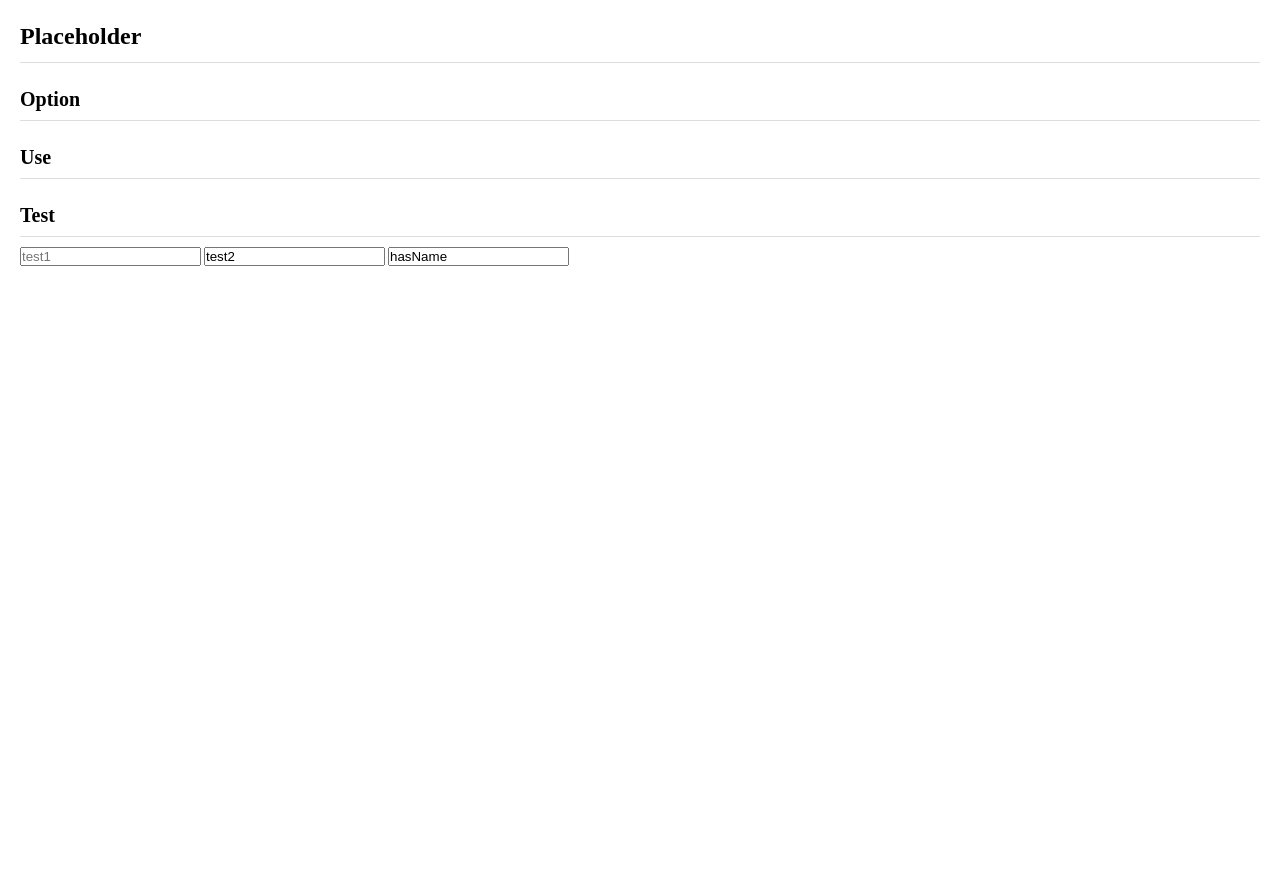
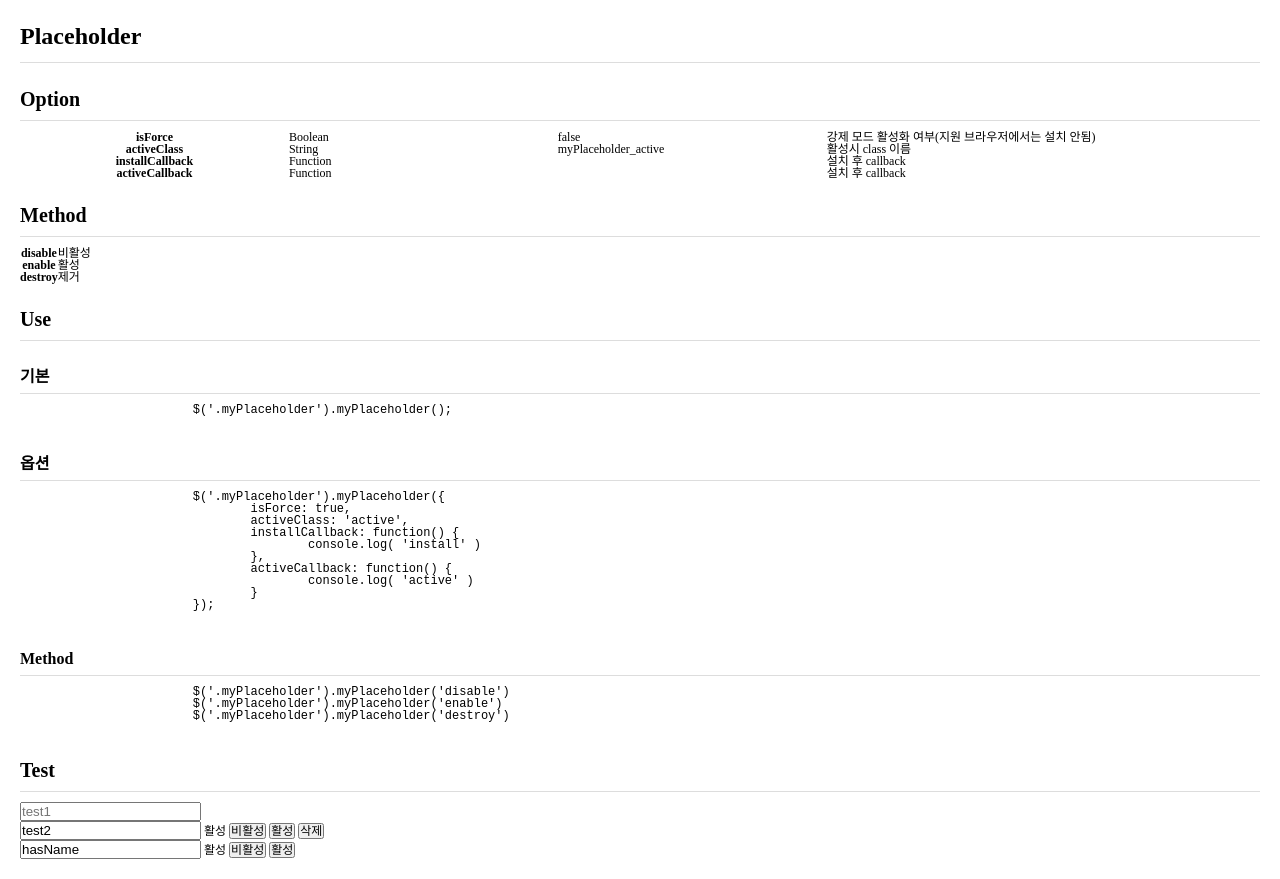
Before and after one commit to kkh975/myTemplate, a plain HTML site: page placeholder.html in a window 1280 px wide. Before the commit the page ends 800 px from the top, so only its background shows below. Drawn offline with nearby package versions, Linux system fonts and the light colour scheme.

Commit message:
placeholder method 추가

```diff
--- a/placeholder.html
+++ b/placeholder.html
@@ -20,14 +20,15 @@
 
 
 	<script type="text/javascript">
-		$.fn.myPlaceholder = function( _option ){
+		(function ( $ ) {
 			var isSupportBrower = (function(){
 				var test = document.createElement('input');
 				return 'placeholder' in test
 			})()
 
-			return this.each( function(){
-				var $this = $( this ),
+			function myPlaceholder( element, _option ){
+				var that = this,
+					$this = $( element ),
 					initTxt = $this.attr('placeholder')
 
 				var option = $.extend({
@@ -56,79 +57,247 @@
 					}
 				}
 
+				function enable() {
 					$this
-					.on('focus', function(e){
+						.on('focus.myPlaceholder', function(e){
 							if ($this.val() == initTxt) {
 								$this.val('');
 							}
 
 							$this.removeClass( option.activeClass )
 						})
-					.on('blur', function(e){
+						.on('blur.myPlaceholder', function(e){
 							activeCheck()
 
 							// 설치 후 콜백
 							if (typeof(option.activeCallback) == 'function') {
 								option.activeCallback()
 							}
-					});
+						})
+
+					activeCheck()
+				}
+
+				function disable() {
+					$this.off('focus.myPlaceholder')
+					$this.off('blur.myPlaceholder')
+				}
+
+				function destroy() {
+					$.removeData($this.get(0));
+					$this.off('focus.myPlaceholder')
+					$this.off('blur.myPlaceholder')
+					$this.removeClass( option.activeClass )
+				}
 
 				// 초기화
+				enable()
 				$this.attr('placeholder', '');
-				activeCheck()
 
 				// 설치 후 콜백
 				if (typeof(option.installCallback) == 'function') {
 					option.installCallback()
 				}
+
+				return {
+					enable: enable,
+					disable: disable,
+					destroy: destroy
+				}
+			}
+
+			$.fn.myPlaceholder = function( _option ){
+				return this.each( function(){
+					if ( typeof(_option) == 'string' && $.data( this, "myPlaceholder" ) ){
+						if ( _option == 'enable' ){
+							$.data( this, "myPlaceholder").enable();
+						} else if ( _option == 'disable' ){
+							$.data( this, "myPlaceholder").disable();
+						} else if ( _option == 'destroy' ){
+							$.data( this, "myPlaceholder").destroy();
+						}
+					} else if ( !$.data( this, "myPlaceholder" ) ){
+						$.data( this, "myPlaceholder", new myPlaceholder( this, _option ) );
+					}
 				})
 			}
+		})( jQuery, window, document );
 	</script>
 
 
 	<h2 class="guide_h2">Option</h2>
-	<div class="guide_option">
+	<div class="guide_table">
+		<table>
+			<colgroup>
+				<col style="width:25%">
+				<col style="width:25%">
+				<col style="width:25%">
+				<col style="width:25%">
+			</colgroup>
+			<tbody>
+				<tr>
+					<th scope="row">isForce</th>
+					<td>Boolean</td>
+					<td>false</td>
+					<td>강제 모드 활성화 여부(지원 브라우저에서는 설치 안됨)</td>
+				</tr>
+				<tr>
+					<th scope="row">activeClass</th>
+					<td>String</td>
+					<td>myPlaceholder_active</td>
+					<td>활성시 class 이름</td>
+				</tr>
+				<tr>
+					<th scope="row">installCallback</th>
+					<td>Function</td>
+					<td></td>
+					<td>설치 후 callback</td>
+				</tr>
+				<tr>
+					<th scope="row">activeCallback</th>
+					<td>Function</td>
+					<td></td>
+					<td>설치 후 callback</td>
+				</tr>
+			</tbody>
+		</table>
+	</div>
+
+
+	<h2 class="guide_h2">Method</h2>
+	<div class="guide_table">
+		<table>
+			<colgroup>
+				<col style="width:50%">
+				<col style="width:50%">
+			</colgroup>
+			<tbody>
+				<tr>
+					<th scope="row">disable</th>
+					<td>비활성</td>
+				</tr>
+				<tr>
+					<th scope="row">enable</th>
+					<td>활성</td>
+				</tr>
+				<tr>
+					<th scope="row">destroy</th>
+					<td>제거</td>
+				</tr>
+			</tbody>
+		</table>
 	</div>
 
 
 	<h2 class="guide_h2">Use</h2>
 	<div class="guide_option">
+		<h3 class="guide_h3">기본</h3>
+		<pre>
+			$('.myPlaceholder').myPlaceholder();
+		</pre>
+
+		<h3 class="guide_h3">옵션</h3>
+		<pre>
+			$('.myPlaceholder').myPlaceholder({
+				isForce: true,
+				activeClass: 'active',
+				installCallback: function() {
+					console.log( 'install' )
+				},
+				activeCallback: function() {
+					console.log( 'active' )
+				}
+			});
+		</pre>
+
+		<h3 class="guide_h3">Method</h3>
+		<pre>
+			$('.myPlaceholder').myPlaceholder('disable')
+			$('.myPlaceholder').myPlaceholder('enable')
+			$('.myPlaceholder').myPlaceholder('destroy')
+		</pre>
 	</div>
 
 
 	<h2 class="guide_h2">Test</h2>
 	<div class="guide_test">
-
+		<p>
 			<input type="text" name="" class="myPlaceholder1" placeholder="test1">
+		</p>
+		<p>
 			<input type="text" name="" class="myPlaceholder2" placeholder="test2">
+			<span class="myPlaceholder2_status">활성</span>
+			<button type="button" class="myPlaceholder2_disable">비활성</button>
+			<button type="button" class="myPlaceholder2_enable">활성</button>
+			<button type="button" class="myPlaceholder2_destroy">삭제</button>
+		</p>
+		<p>
 			<input type="text" name="" value="hasName" class="myPlaceholder3" placeholder="test3">
+			<span class="myPlaceholder3_status">활성</span>
+			<button type="button" class="myPlaceholder3_disable">비활성</button>
+			<button type="button" class="myPlaceholder3_enable">활성</button>
+		</p>
 
 	</div>
 
 	<script type="text/javascript">
 		$('.myPlaceholder1').myPlaceholder({
 			installCallback: function() {
-				console.log( 'install' )
+				console.log( 'install 1' )
 			}
 		})
+
 		$('.myPlaceholder2').myPlaceholder({
 			isForce: true,
 			installCallback: function() {
-				console.log( 'install' )
+				console.log( 'install 2' )
 			},
 			activeCallback: function() {
-				console.log( 'active' )
+				console.log( 'active 2' )
 			}
-		})
+		});
+
 		$('.myPlaceholder3').myPlaceholder({
 			isForce: true,
 			installCallback: function() {
-				console.log( 'install' )
+				console.log( 'install 3' )
 			},
 			activeCallback: function() {
-				console.log( 'active' )
+				console.log( 'active 3' )
 			}
-		})
+		});
+
+		$('.myPlaceholder2').on('focus', function(){ console.log('solo focus') })
+		$('.myPlaceholder2').on('blur', function(){ console.log('solo blur') })
+
+		$('.myPlaceholder2_disable').on('click', function(){
+			$('.myPlaceholder2').myPlaceholder('disable')
+			$('.myPlaceholder2_status').text('비활성')
+		});
+
+		$('.myPlaceholder2_enable').on('click', function(){
+			$('.myPlaceholder2').myPlaceholder('enable')
+			$('.myPlaceholder2_status').text('활성')
+		});
+
+		$('.myPlaceholder2_destroy').on('click', function(){
+			$('.myPlaceholder2').myPlaceholder('destroy')
+			$('.myPlaceholder2_status').text('제거')
+		});
+
+		$('.myPlaceholder3_disable').on('click', function(){
+			$('.myPlaceholder3').myPlaceholder('disable')
+			$('.myPlaceholder3_status').text('비활성')
+		});
+
+		$('.myPlaceholder3_enable').on('click', function(){
+			$('.myPlaceholder3').myPlaceholder('enable')
+			$('.myPlaceholder3_status').text('활성')
+		});
+
+		// setTimeout(function(){
+		// 	$('.myPlaceholder3').myPlaceholder('destroy')
+		// }, 5000)
 	</script>
 </div>
 
```
Lines whose indentation alone changed are shown as unchanged.
